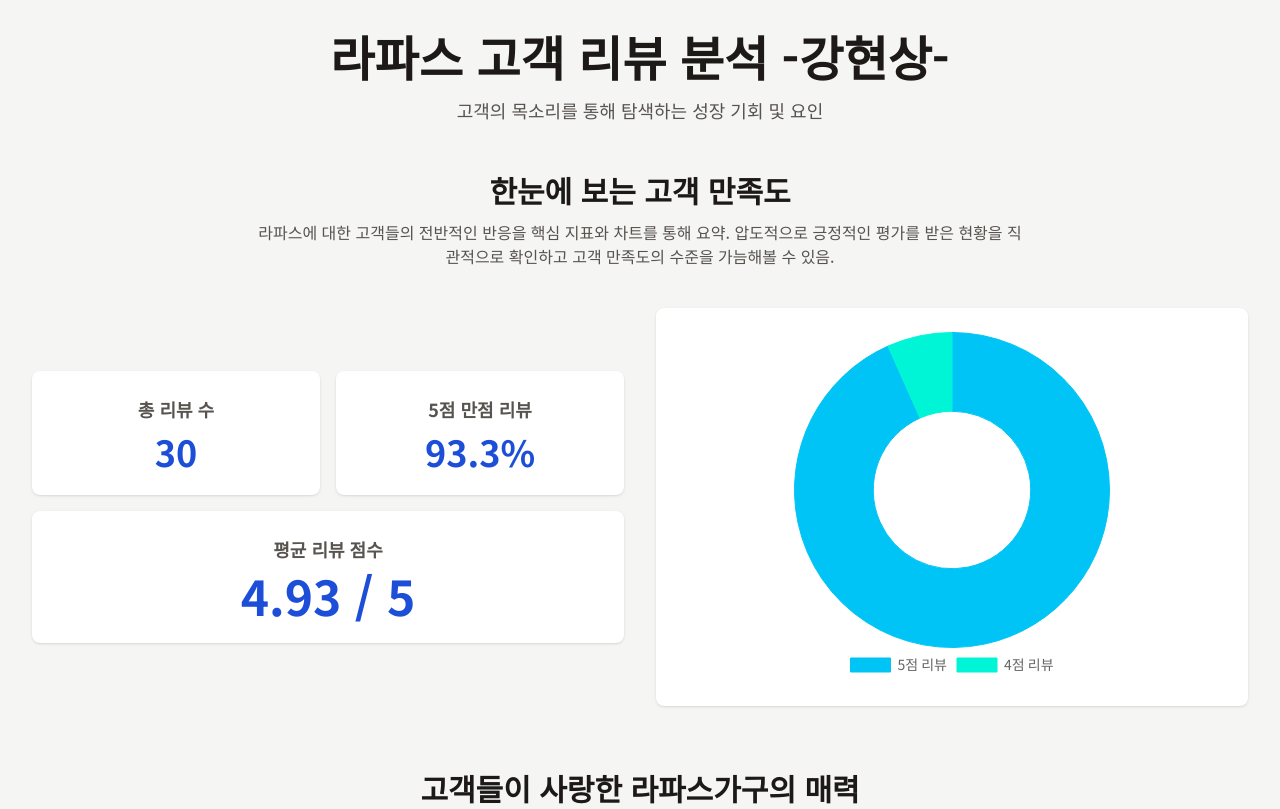
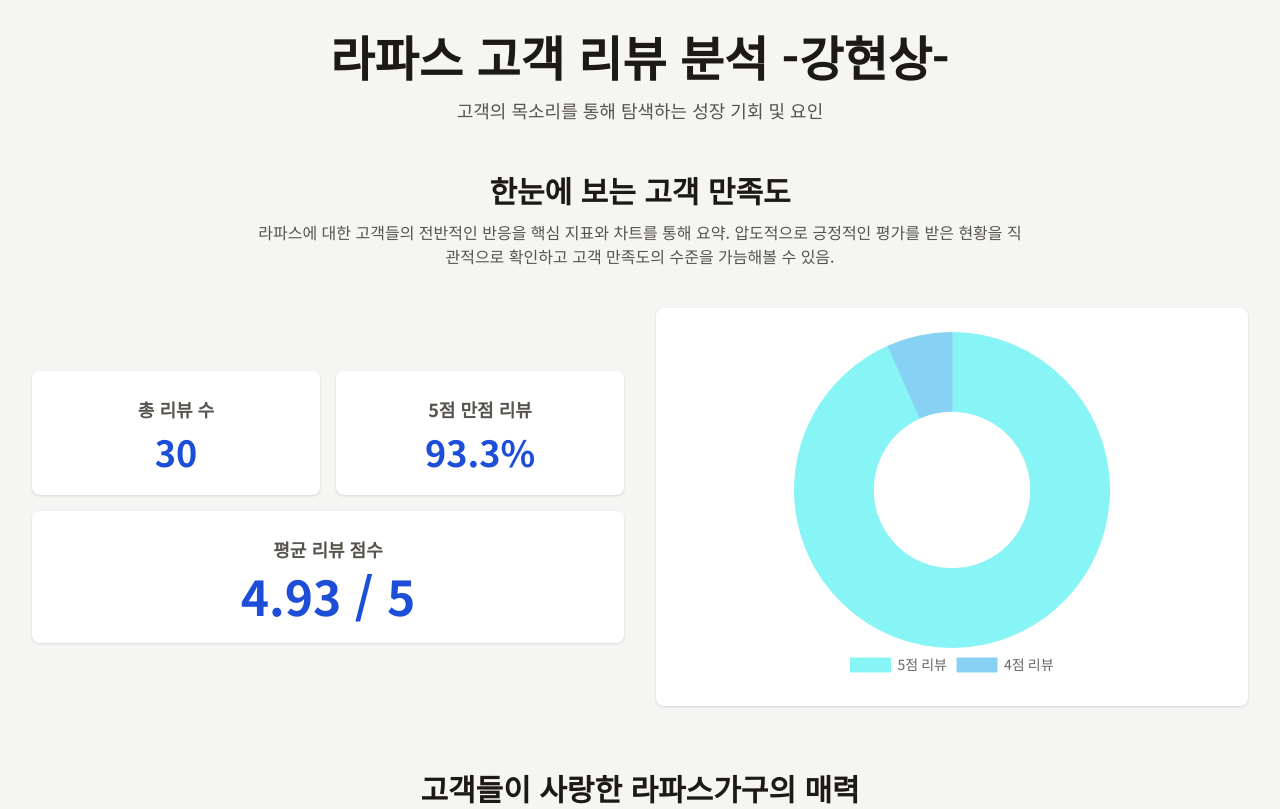
Before and after one commit to gangphenomenon/2, a plain HTML site: page index.html in a window 1280 px wide. Shown: the top 809 px of the page. Drawn offline with nearby package versions, Linux system fonts and the light colour scheme.

Commit message:
Update index.html
color change

```diff
--- a/index.html
+++ b/index.html
@@ -234,12 +234,12 @@
                         label: '리뷰 분포',
                         data: [28, 2],
                         backgroundColor: [
-                            'rgba(0, 196, 245, 96)', // blue-500
-                            'rgba(0, 245, 214, 96)'  // blue-400
+                            'rgba(135, 244, 245, 96)', // blue-500
+                            'rgba(135, 209, 245, 96)'  // blue-400
                         ],
                         borderColor: [
-                            'rgba(0, 196, 245, 96)', // blue-500
-                            'rgba(0, 245, 214, 96)'  // blue-400
+                            'rgba(135, 244, 245, 96)', // blue-500
+                            'rgba(135, 209, 245, 96)'  // blue-400
                         ],
                         borderWidth: 1
                     }]
```
